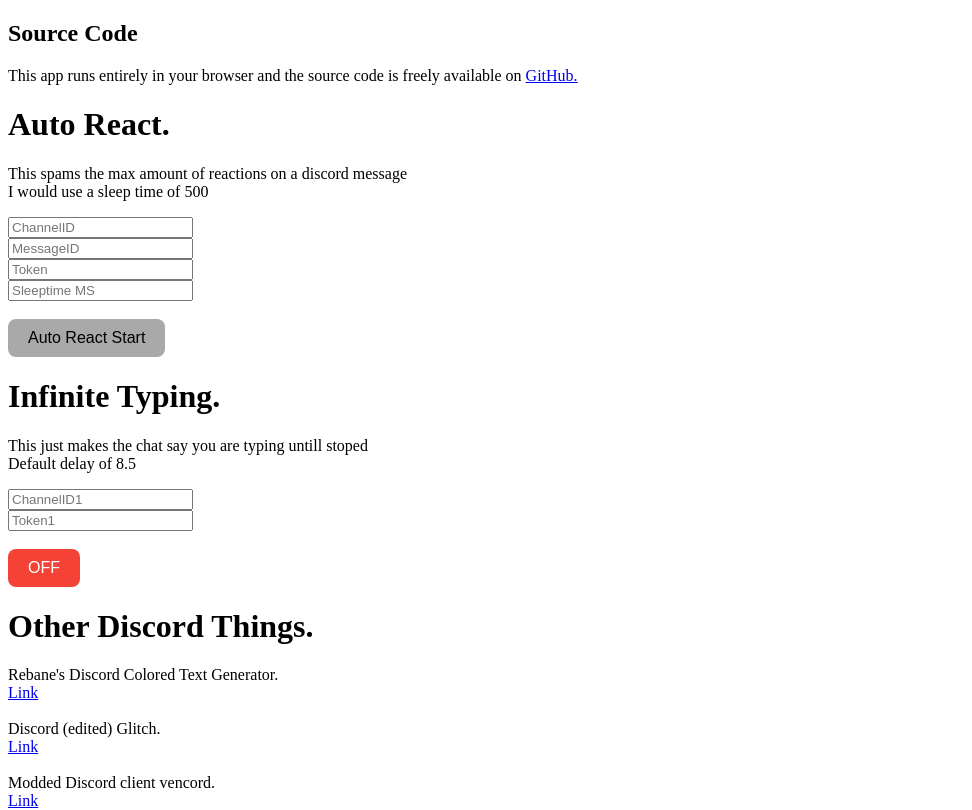
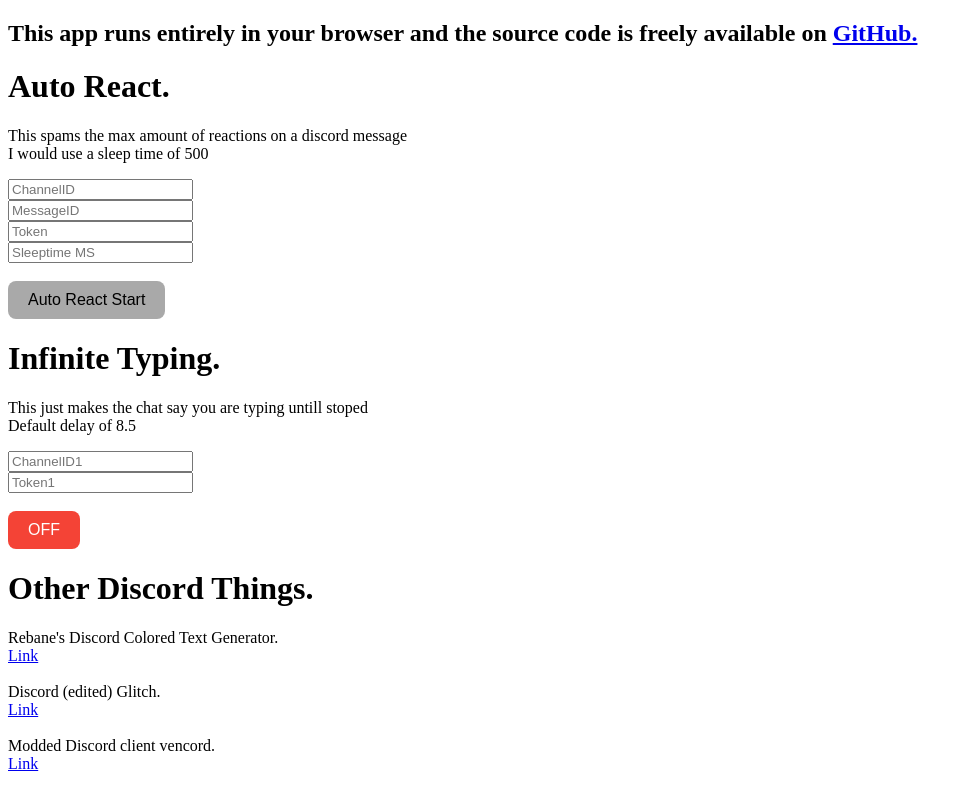
Before and after one commit to eman225511/Discord-Troll-Tools-By-Eman, a plain HTML site: page index.html in a window 1280 px wide. Shown: the whole page, without its empty margins (0-972 px from the left). Drawn offline with Linux system fonts and the light colour scheme.

Commit message:
Update index.html

```diff
--- a/index.html
+++ b/index.html
@@ -10,8 +10,7 @@
 
 <body>
   <p>
-    <h2>Source Code</h2>
-	This app runs entirely in your browser and the source code is freely available on <a href="https://github.com/eman225511/Discord-Troll-Tools-By-Eman">GitHub.</a>
+    <h2>This app runs entirely in your browser and the source code is freely available on <a href="https://github.com/eman225511/Discord-Troll-Tools-By-Eman">GitHub.</a></h2>
   </p>
   <h1>Auto React.</h1>
   <p>
```
